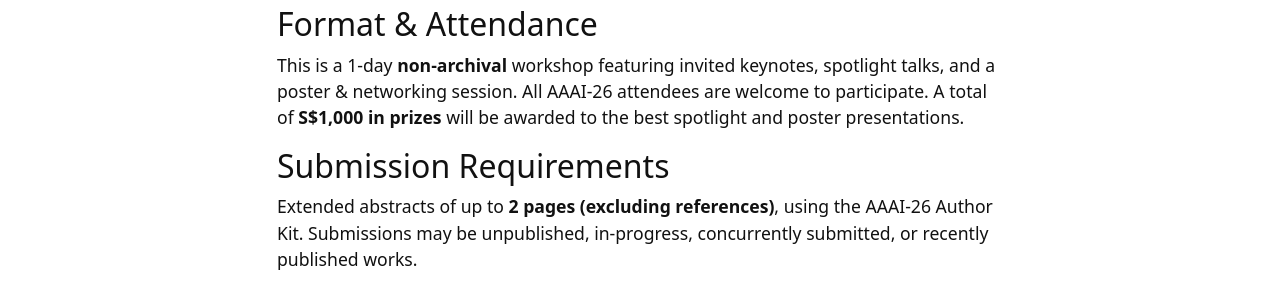
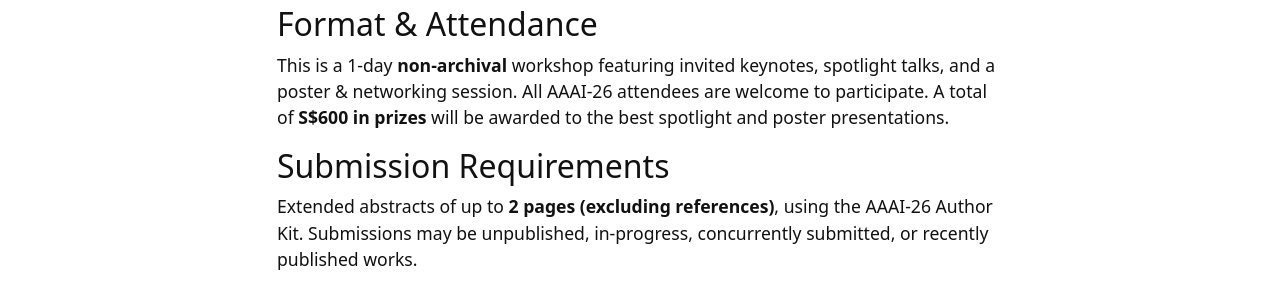
Before and after one commit to AI4AT/ai4at.github.io, a Jekyll site: the page built from index.md, in a window 1280 px wide. Shown: the part 1317-1609 px from the top of the page. Built offline with Jekyll 4.4.1, drawn with Linux system fonts in a browser that asks for light colours.

Commit message:
Make correction to prize amount

```diff
--- a/index.md
+++ b/index.md
@@ -20,7 +20,7 @@
 
 ## Format & Attendance
 
-This is a 1-day **non-archival** workshop featuring invited keynotes, spotlight talks, and a poster & networking session. All AAAI-26 attendees are welcome to participate. A total of **S$1,000 in prizes** will be awarded to the best spotlight and poster presentations.
+This is a 1-day **non-archival** workshop featuring invited keynotes, spotlight talks, and a poster & networking session. All AAAI-26 attendees are welcome to participate. A total of **S$600 in prizes** will be awarded to the best spotlight and poster presentations.
 
 ## Submission Requirements
 
```
